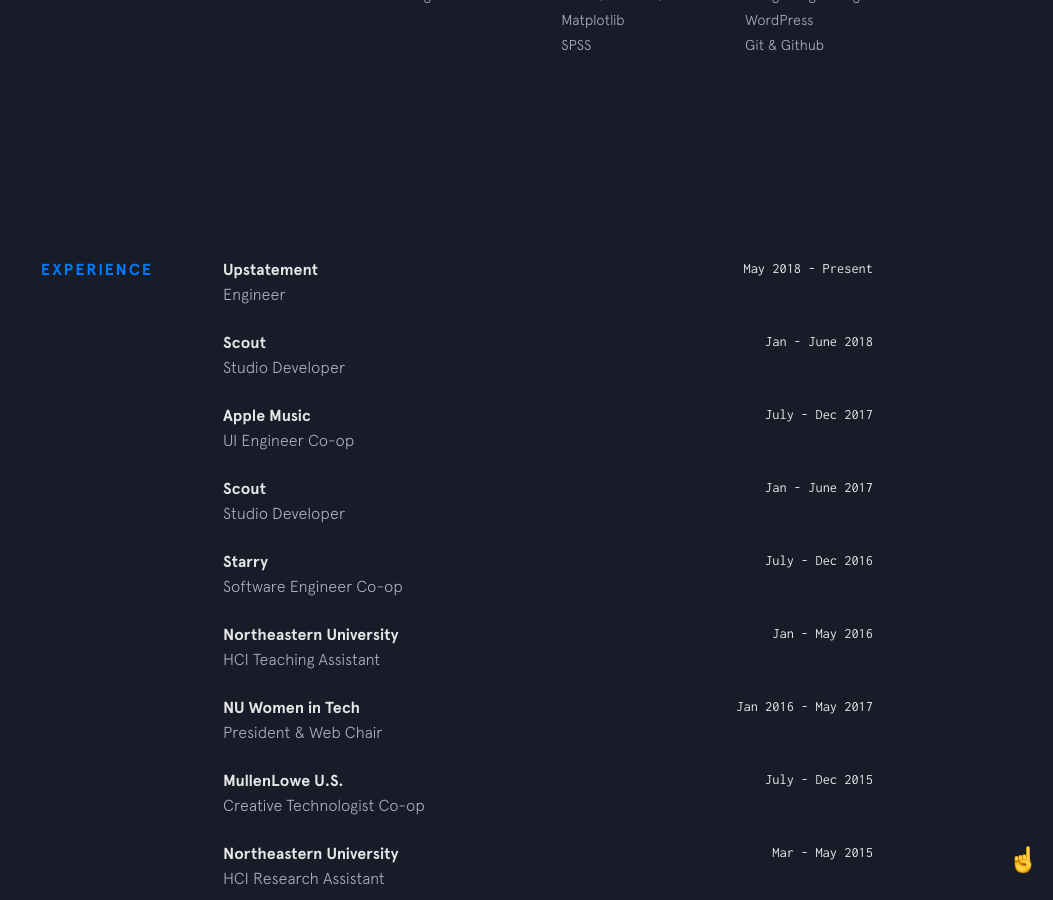
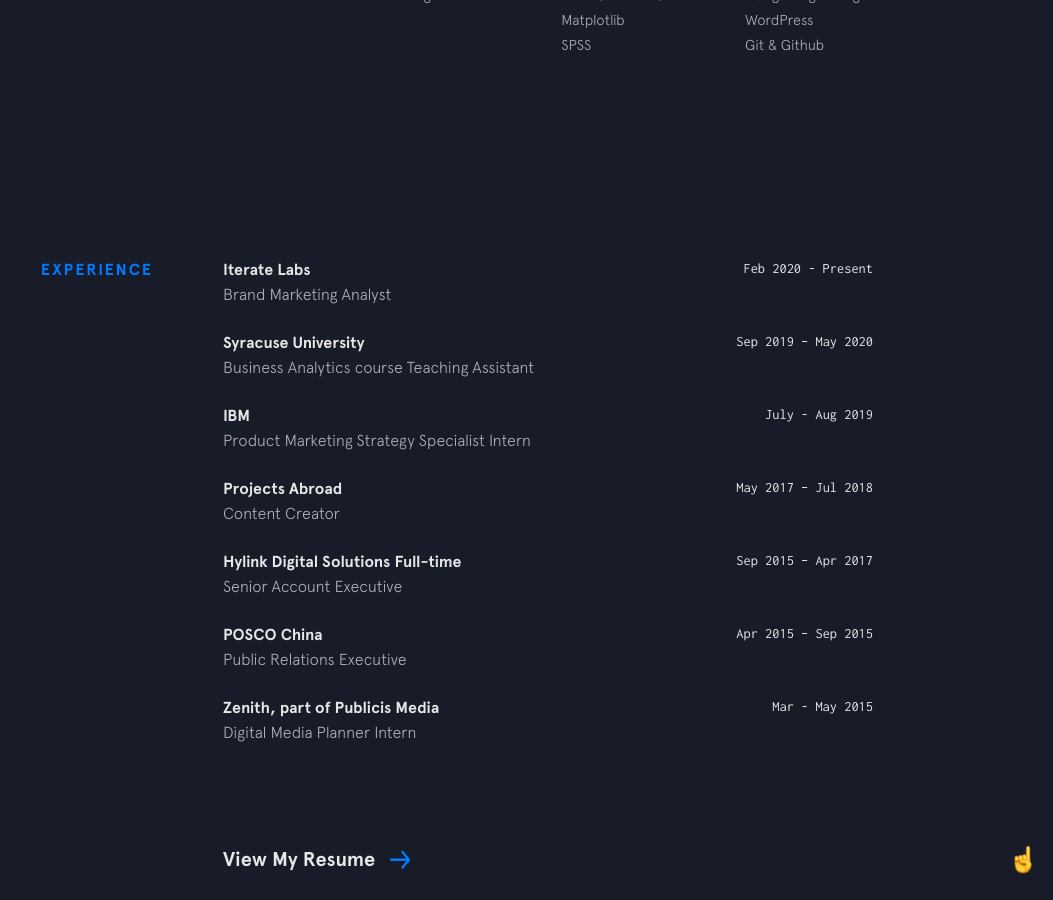
Before and after one commit to harper-he/harper-he.github.io, a Jekyll site: the page built from index.html, in a window 1280 px wide and 900 px high, scrolled down 1758 px. Shown: the whole window, without its empty margins (227-1280 px from the left). Built offline with Jekyll 4.4.1, drawn with Linux system fonts in a browser that asks for light colours; nearby versions of some CDN libraries.

Commit message:
Update experience.yml

```diff
--- a/_data/experience.yml
+++ b/_data/experience.yml
@@ -1,44 +1,34 @@
-- company: Upstatement
-  url: https://www.upstatement.com/
-  time: May 2018 - Present
-  position: Engineer
+- company: Iterate Labs
+  url: https://iteratelabs.co/
+  time: Feb 2020 - Present
+  position: Brand Marketing Analyst
 
-- company: Scout
-  url: https://web.northeastern.edu/scout/
-  time: Jan - June 2018
-  position: Studio Developer
+- company: Syracuse University
+  url: http://www.ccis.northeastern.edu/
+  time: Sep 2019 – May 2020
+  position: Business Analytics course Teaching Assistant
 
-- company: Apple Music
-  url: https://www.apple.com/music/
-  time: July - Dec 2017
-  position: UI Engineer Co-op
+- company: IBM
+  url: https://www.ibm.com/cn-zh
+  time: July - Aug 2019
+  position: Product Marketing Strategy Specialist Intern
 
-- company: Scout
-  url: https://web.northeastern.edu/scout/
-  time: Jan - June 2017
-  position: Studio Developer
+- company: Projects Abroad
+  url: https://www.projects-abroad.com.cn/
+  time: May 2017 – Jul 2018
+  position: Content Creator
 
-- company: Starry
-  url: https://starry.com/
-  time: July - Dec 2016
-  position: Software Engineer Co-op
+- company: Hylink Digital Solutions Full-time
+  url: https://hylinkgroup.com/
+  time: Sep 2015 – Apr 2017
+  position: Senior Account Executive
 
-- company: Northeastern University
-  url: http://www.ccis.northeastern.edu/
-  time: Jan - May 2016
-  position: HCI Teaching Assistant
+- company: POSCO China
+  url: https://www.posco-china.com/
+  time: Apr 2015 – Sep 2015
+  position: Public Relations Executive
 
-- company: NU Women in Tech
-  url: http://nuwit.ccs.neu.edu/
-  time: Jan 2016 - May 2017
-  position: President & Web Chair
-
-- company: MullenLowe U.S.
-  url: https://us.mullenlowe.com/
-  time: July - Dec 2015
-  position: Creative Technologist Co-op
-
-- company: Northeastern University
-  url: http://www.ccis.northeastern.edu/
+- company: Zenith, part of Publicis Media
+  url: http://www.publicis-china.com/
   time: Mar - May 2015
-  position: HCI Research Assistant
+  position: Digital Media Planner Intern
```
